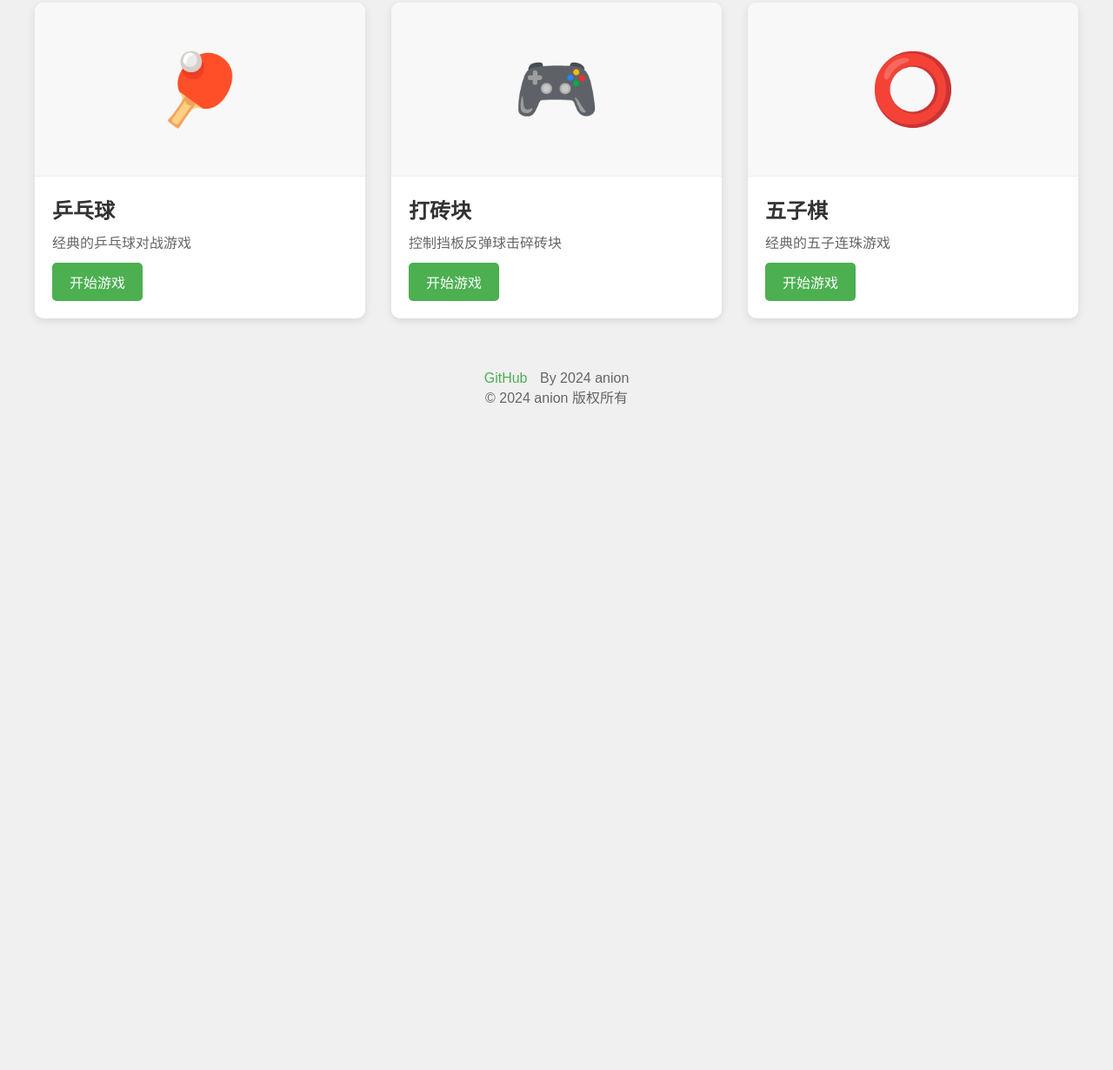
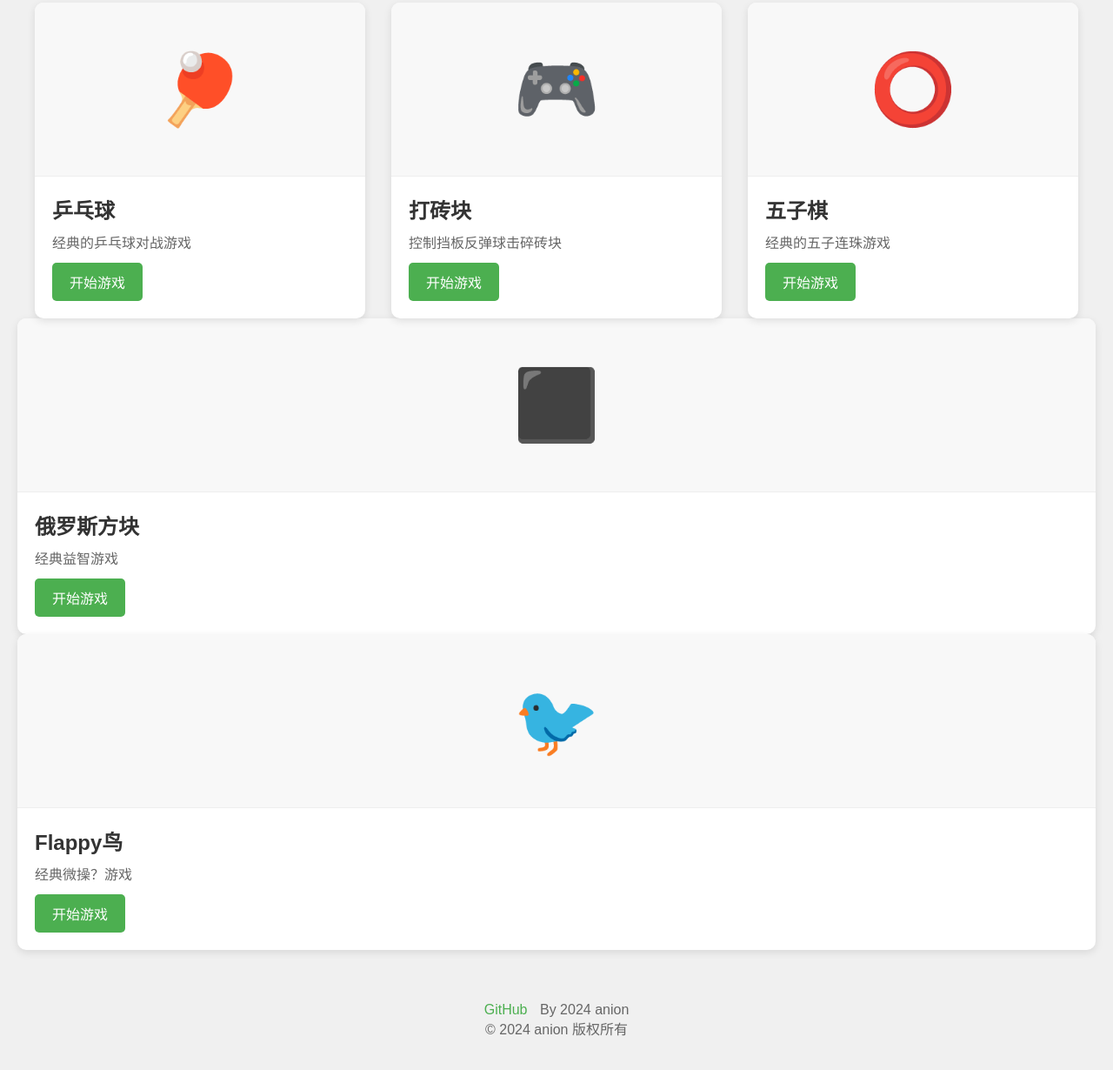
Before and after one commit to affkoul/hltm-mini-games, a plain HTML site: page index.html in a window 1280 px wide. Shown: the part 496-1726 px from the top of the page at 87% size. Before the commit the page ends 1004 px from the top, so only its background shows below. Drawn offline with Linux system fonts and the light colour scheme.

Commit message:
feat: update index

```diff
--- a/index.html
+++ b/index.html
@@ -202,6 +202,30 @@
         </div>
     </div>
 
+
+	        <div class="game-card">
+            <div class="game-image">⬛</div>
+            <div class="game-info">
+                <h2 class="game-title" lang="zh">俄罗斯方块</h2>
+                <h2 class="game-title" lang="en">Tetris</h2>
+                <p class="game-description" lang="zh">经典益智游戏</p>
+                <p class="game-description" lang="en">Classic puzzle game that tests your spatial thinking</p>
+                <a href="Sokoban.html" class="play-button" lang="zh">开始游戏</a>
+                <a href="Sokoban.html" class="play-button" lang="en">Play Now</a>
+            </div>
+        </div>
+
+        <div class="game-card">
+            <div class="game-image">🐦</div>
+            <div class="game-info">
+                <h2 class="game-title" lang="zh">Flappy鸟</h2>
+                <h2 class="game-title" lang="en">Flappy bird</h2>
+                <p class="game-description" lang="zh">经典微操？游戏</p>
+                <p class="game-description" lang="en">Classic puzzle game that tests your spatial thinking</p>
+                <a href="Sokoban.html" class="play-button" lang="zh">开始游戏</a>
+                <a href="Sokoban.html" class="play-button" lang="en">Play Now</a>
+            </div>
+        </div>
     <footer style="text-align: center; margin-top: 40px; padding: 20px; color: #666;">
         <a href="https://github.com/Anionex" style="color: #4CAF50; text-decoration: none; margin-right: 10px;">GitHub</a>
         <span lang="zh">By 2024 anion</span>
```
